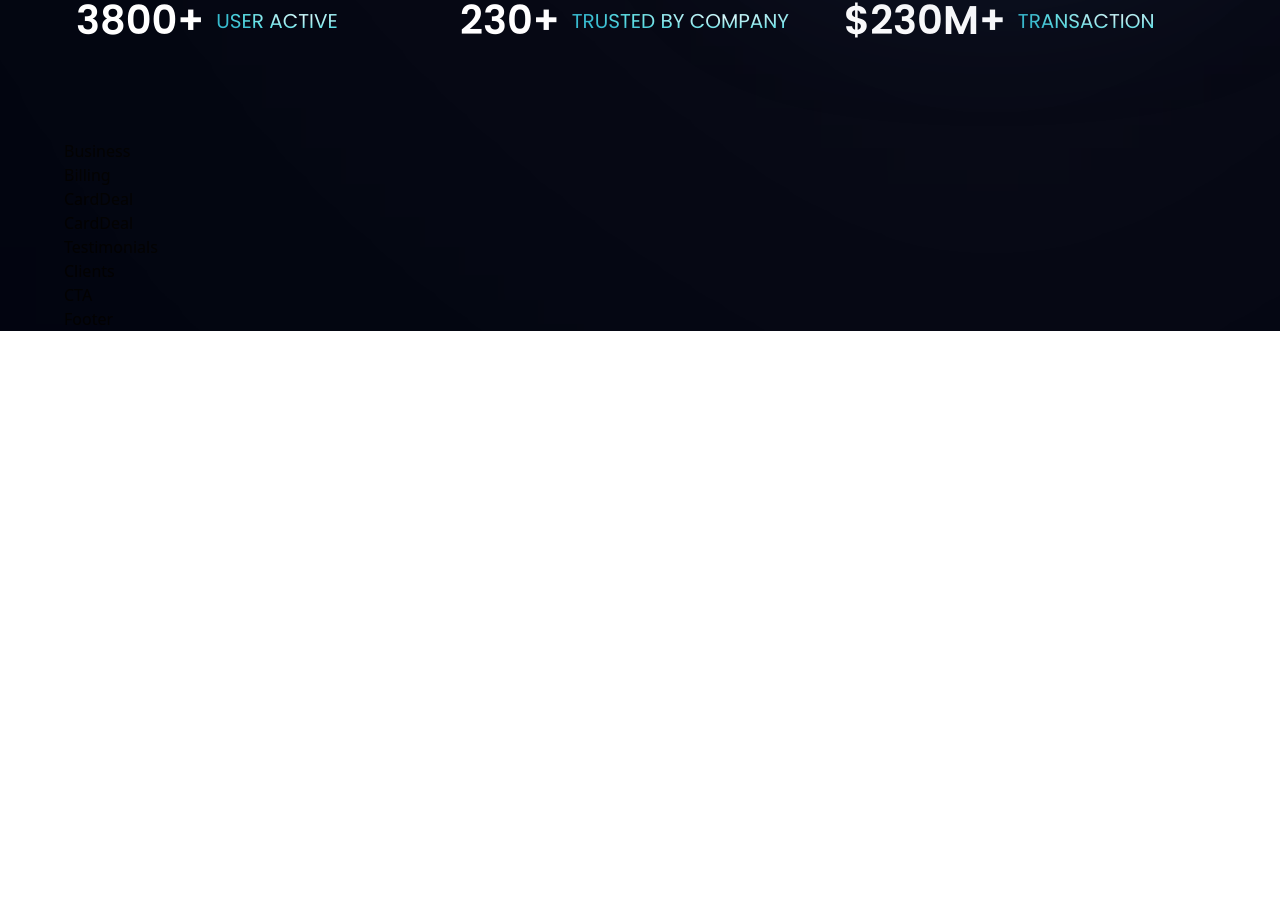
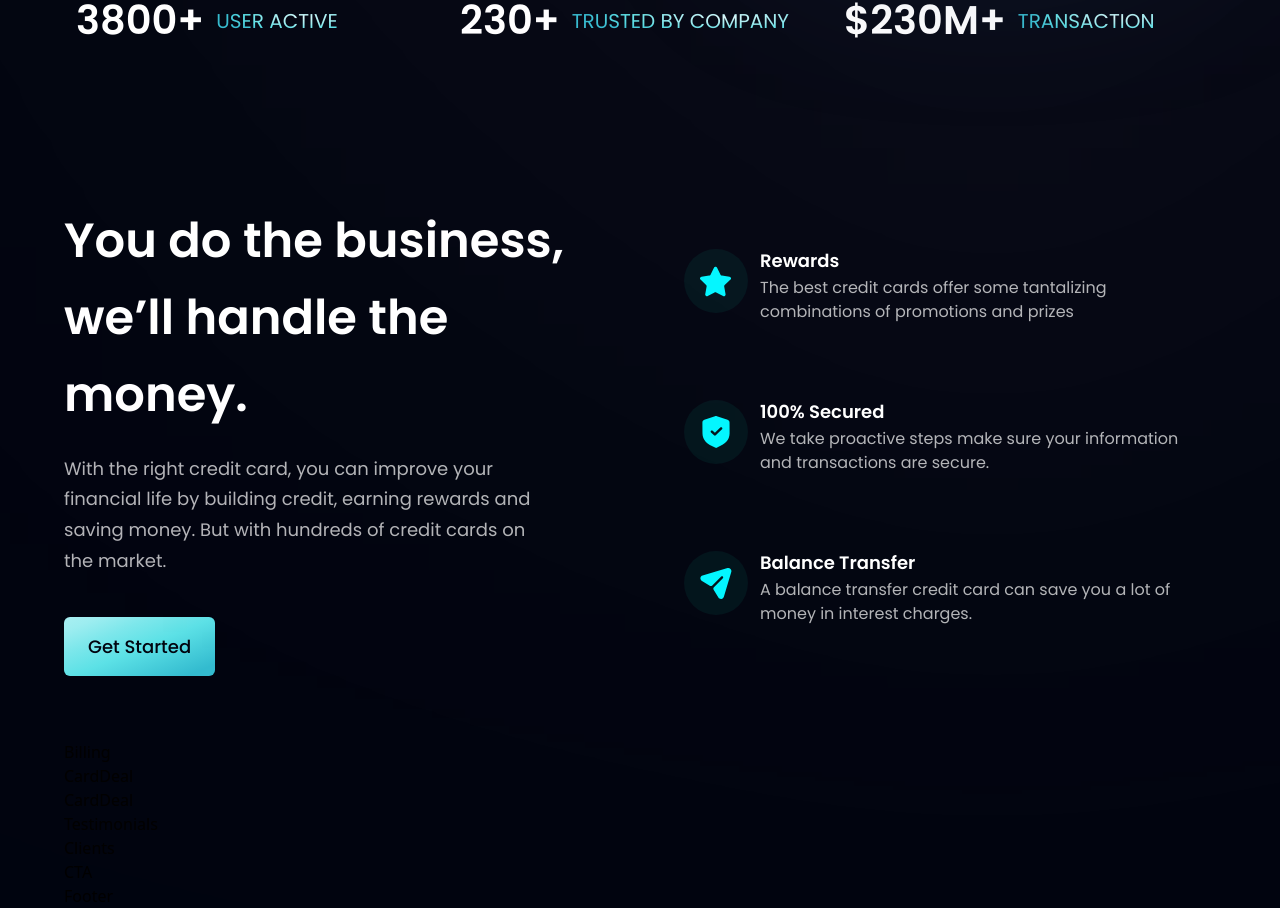
Before and after one commit to Basil0345/Bank-modern-app, a React (Vite) app: page / in a window 1280 px wide. Shown: the part 806-1714 px from the top of the page. Before the commit the page ends 1137 px from the top, so only its background shows below. Built offline with nearby package versions, Linux system fonts and the light colour scheme.

Commit message:
Business section added

```diff
--- a/src/components/Business.jsx
+++ b/src/components/Business.jsx
@@ -1,7 +1,51 @@
-import React from "react";
+import { features } from "../constants";
+import styles, { layout } from "../style";
+import Button from "./Button";
+
+const FearureCard = ({ title, icon, content, index }) => (
+  <div
+    className={`flex flex-row p-6 rounded-[20px] ${
+      index !== features.length - 1 ? "mb-6" : "mb-0"
+    } feature-card`}
+  >
+    <div
+      className={`w-[64px] h-[64px] rounded-full ${styles.flexCenter} bg-dimBlue`}
+    >
+      <img src={icon} alt="icon" className="w-[50%] h-[50%] object-contain" />
+    </div>
+    <div className="flex-1 flex flex-col ml-3">
+      <h4 className="font-poppins font-semibold text-white text-[18px] leading-[23px] mb-1">
+        {title}
+      </h4>
+      <p className="font-poppins font-normal text-dimWhite text-[16px] leading-[24px] mb-1">
+        {content}
+      </p>
+    </div>
+  </div>
+);
 
 const Business = () => {
-  return <div>Business</div>;
+  return (
+    <section id="features" className={layout.section}>
+      <div className={layout.sectionInfo}>
+        <h2 className={styles.heading2}>
+          You do the business,
+          <br className="sm:block hidden" /> we’ll handle the money.
+        </h2>
+        <p className={`${styles.paragraph} max-w-[470px] mt-5`}>
+          With the right credit card, you can improve your financial life by
+          building credit, earning rewards and saving money. But with hundreds
+          of credit cards on the market.
+        </p>
+        <Button styles="mt-10" />
+      </div>
+      <div className={`${layout.sectionImg} flex-col`}>
+        {features.map((feature, index) => (
+          <FearureCard key={feature.id} {...feature} index={index} />
+        ))}
+      </div>
+    </section>
+  );
 };
 
 export default Business;
--- a/src/components/Button.jsx
+++ b/src/components/Button.jsx
@@ -1,7 +1,14 @@
 import React from "react";
 
-const Button = () => {
-  return <div>Button</div>;
-};
+const Button = ({ styles }) => (
+  <button
+    type="button"
+    className={`py-4 px-6 bg-blue-gradient
+     border-full rounded-md font-poppins
+     font-medium text-[18px] text-primary outline-none ${styles}`}
+  >
+    Get Started
+  </button>
+);
 
 export default Button;
```
